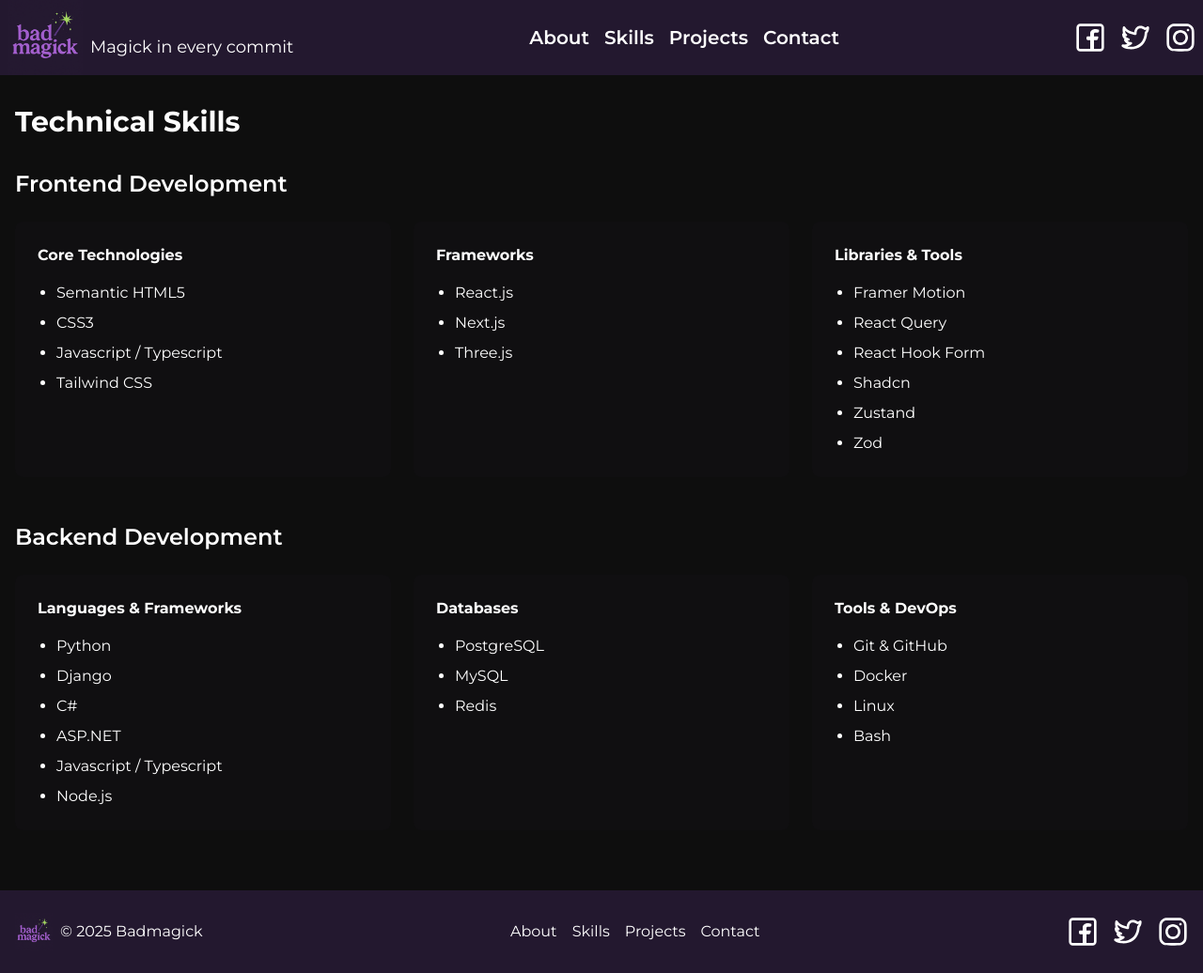
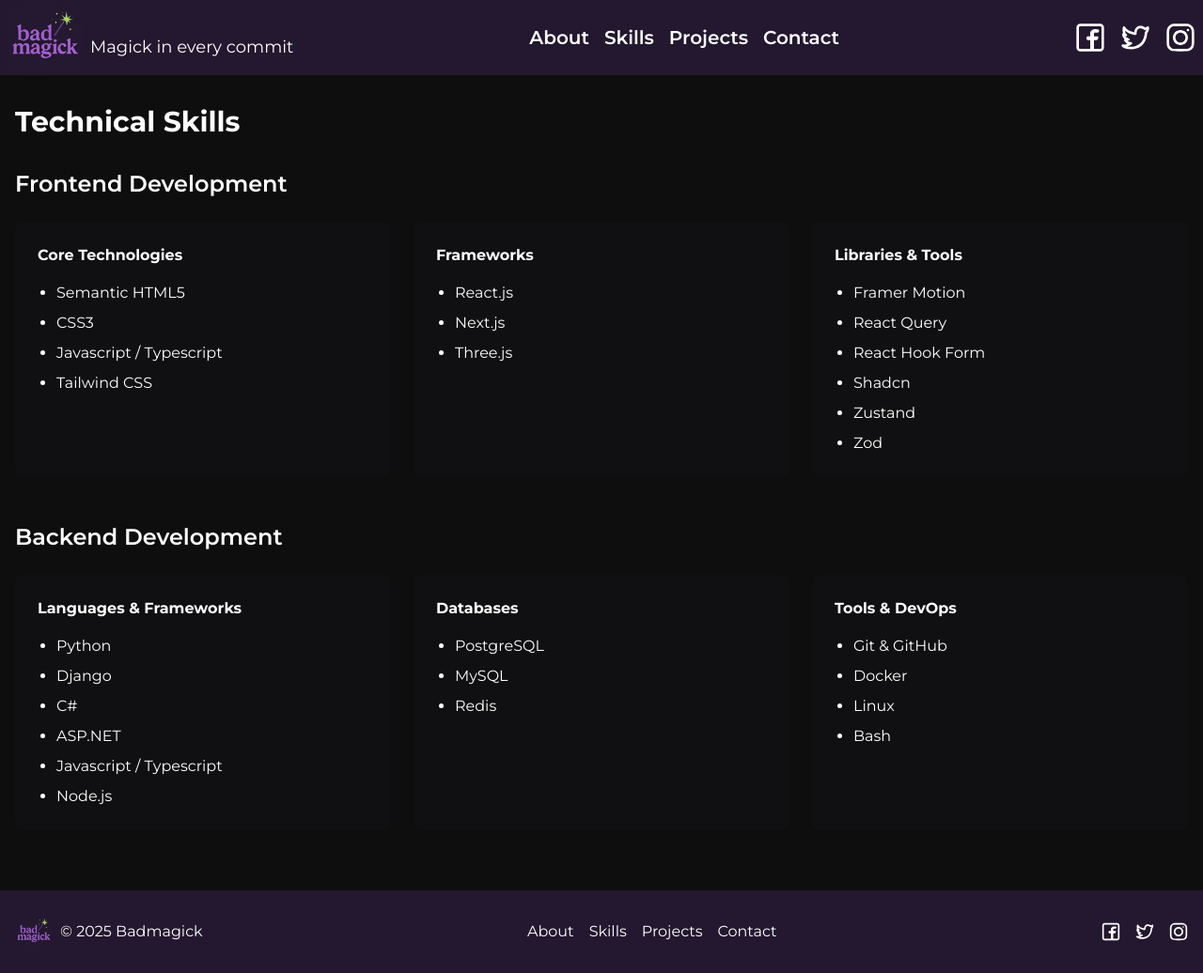
Before and after one commit to badmagick329/html_and_web_essentials, a website: page src/code1/skills.html in a window 1280 px wide. Shown: the whole page at 94% size. Drawn offline with Linux system fonts and the light colour scheme.

Commit message:
fix: footer icon size. hero card size

```diff
--- a/src/code1/skills.html
+++ b/src/code1/skills.html
@@ -286,7 +286,7 @@
             aria-label="Facebook"
           >
             <svg
-              class="h-6 w-6 fill-current lg:h-8 lg:w-8"
+              class="h-5 w-5 fill-current"
               viewBox="0 0 24 24"
               xmlns="http://www.w3.org/2000/svg"
             >
@@ -304,8 +304,8 @@
             aria-label="Twitter"
           >
             <svg
+              class="h-5 w-5 fill-current"
               viewBox="0 0 24 24"
-              class="h-6 w-6 fill-current lg:h-8 lg:w-8"
               xmlns="http://www.w3.org/2000/svg"
             >
               <path
@@ -316,14 +316,14 @@
             </svg>
           </a>
           <a
-            class="hover:text-primary-light text-foreground transition-all duration-200 hover:scale-110"
+            class="hover:text-primary-light transition-all duration-200 hover:scale-110"
             href="https://www.instagram.com"
             target="_blank"
+            aria-label="Instagram"
           >
-            <!-- Inlined svgs so I can apply fill-current for the hover color change -->
             <svg
+              class="h-5 w-5 fill-current"
               viewBox="0 0 24 24"
-              class="h-6 w-6 fill-current lg:h-8 lg:w-8"
               xmlns="http://www.w3.org/2000/svg"
             >
               <path
```
Also changed, not shown: src/code1/contact.html (+3 -3 lines), src/code1/index.html (+1 -1 lines).
